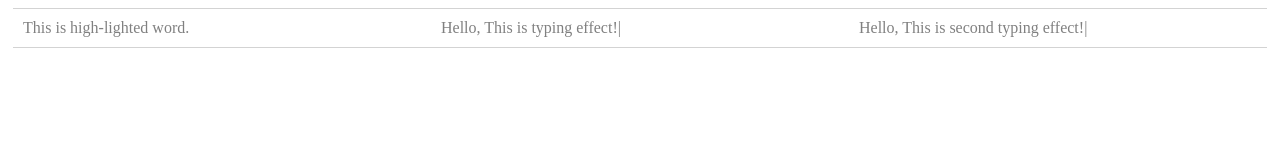
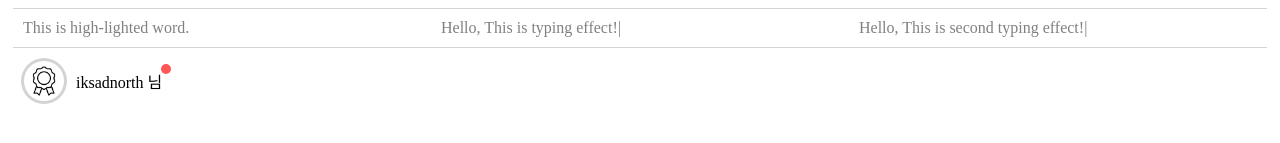
Before and after one commit to iksadNorth/sandbox, a plain HTML site: page index.html in a window 1280 px wide. Shown: the part 433-576 px from the top of the page. Drawn offline with Linux system fonts and the light colour scheme.

Commit message:
Bedge UI 추가

```diff
--- a/app.css
+++ b/app.css
@@ -3,6 +3,9 @@
 
     /* 기본 요소 스타일 */
     --tile-size: 75px;
+
+    /* 알림 요소 스타일 */
+    --dot-size: 10px;
 }
 
 /**
@@ -75,3 +78,50 @@
     padding: 10px;
     border-bottom: solid 1px lightgray;
 }
+
+/* Bedge UI */
+.badge {
+    display: flex;
+    align-items: center;
+    gap: 0.75rem;
+    padding: 0.5rem 1rem;
+    width: fit-content;
+}
+
+.badge > img {
+    width: 40px;
+    height: 40px;
+    object-fit: cover;
+    border-radius: 50%;
+    box-shadow: 0 0 0 3px lightgray;
+}
+
+/* 깜빡이는 빨간 점 */
+.update-dot {
+    position: relative;
+}
+.update-dot::after {
+    content: '';
+    font-size: var(--dot-size);
+    text-align: center;
+    color: white;
+
+    position: absolute;
+    top: 0px;
+    right: 0px;
+    transform: translate(90%, -50%);
+
+    width: var(--dot-size);
+    height: var(--dot-size);
+    background: rgb(255, 86, 86);
+    border-radius: 50%;
+
+    animation: dot-blink 1s step-end infinite;
+}
+
+/* 깜빡임 애니메이션 */
+@keyframes dot-blink {
+    50% {
+        opacity: 0;
+    }
+}
--- a/index.html
+++ b/index.html
@@ -66,6 +66,11 @@
             <span class="typewriter">Hello, This is second typing effect!</span>
         </span>
     </div>
+
+    <div class="badge">
+        <img src="badge.png" alt="User Avatar">
+        <span class="update-dot">iksadnorth 님</span>
+    </div>
 </body>
 
 <link rel="stylesheet" href="app.css">
```
Also changed, not shown: badge.png (added).
